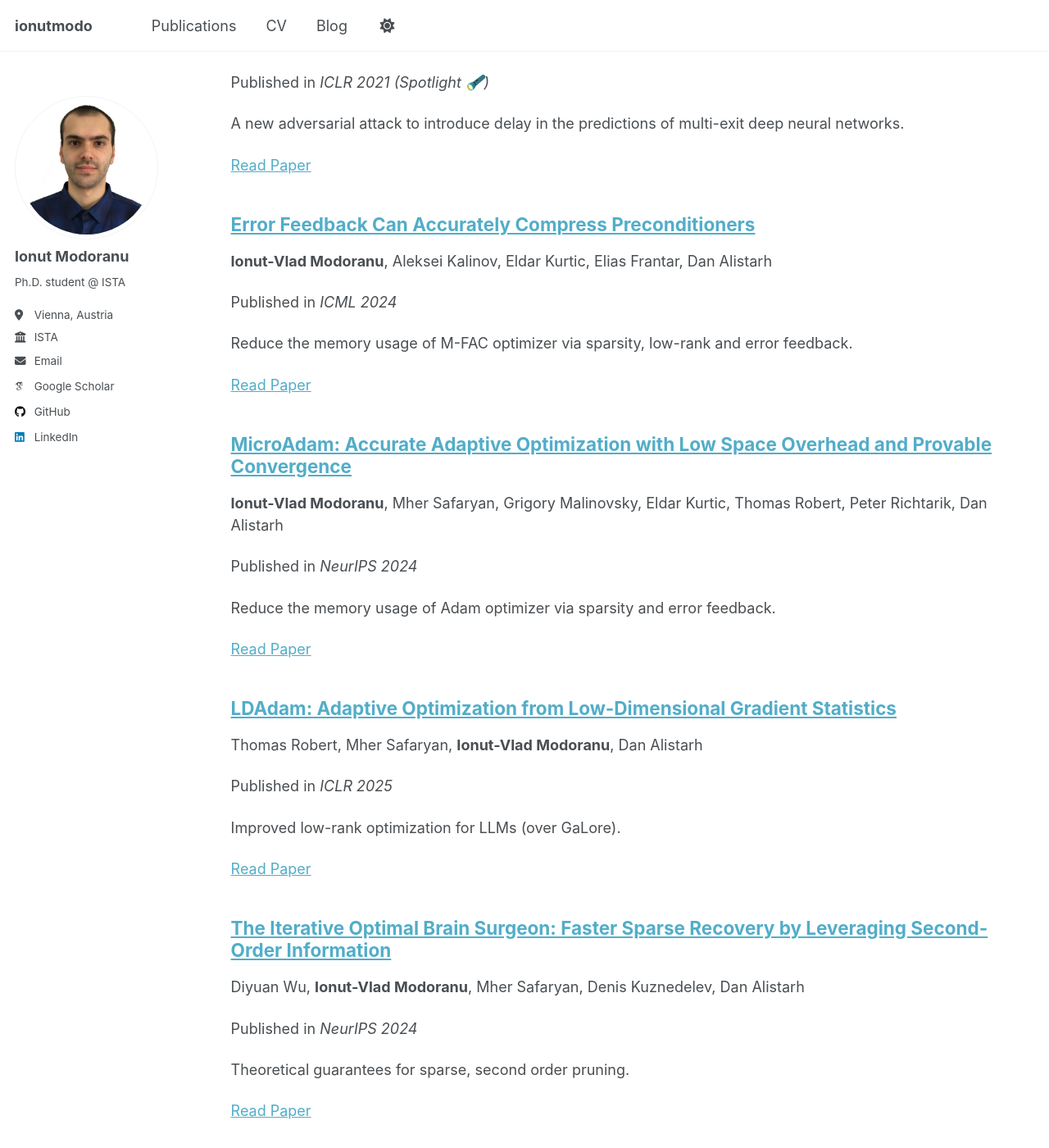
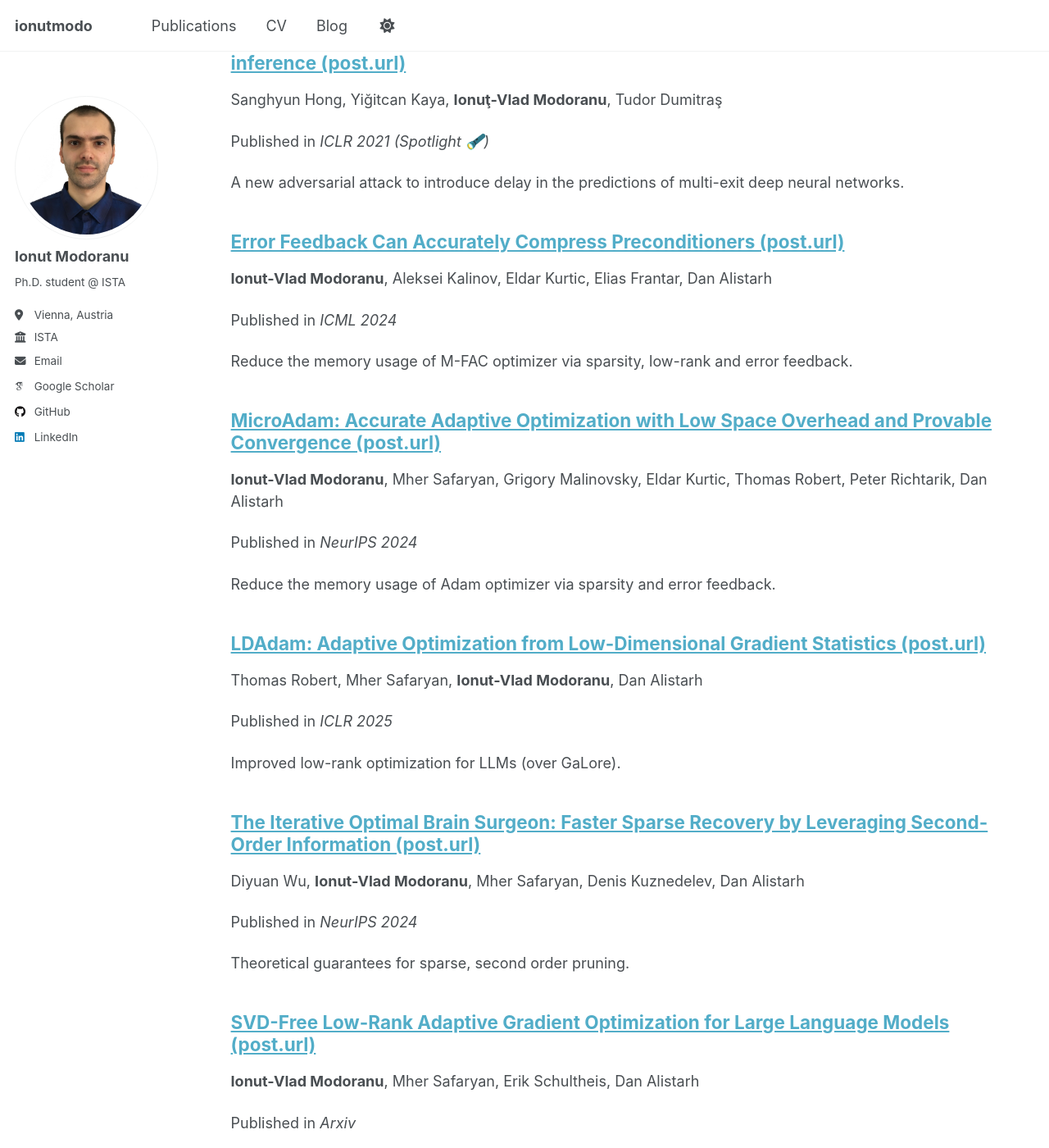
Before and after one commit to ionutmodo/ionutmodo.github.io, a Jekyll site: the page built from _pages/sitemap.md, in a window 1280 px wide and 1400 px high, scrolled down 2218 px. Shown: the whole window at 82% size. Built offline with Jekyll 4.4.1, drawn with Linux system fonts in a browser that asks for light colours; some web fonts are replaced; some of the changed text lies outside the part shown.

Commit message:
test message

```diff
--- a/_includes/archive-single.html
+++ b/_includes/archive-single.html
@@ -28,9 +28,10 @@
 
     <h2 class="archive__item-title" itemprop="headline">
       {% if post.link %}
-        <a href="{{ post.link }}">{{ title }}</a> <a href="{{ base_path }}{{ post.url }}" rel="permalink"><i class="fa fa-link" aria-hidden="true" title="permalink"></i><span class="sr-only">Permalink</span></a>
+        <a href="{{ post.link }}">{{ title }} (post.link)</a> <a href="{{ base_path }}{{ post.url }}"
+                                                                 rel="permalink"><i class="fa fa-link" aria-hidden="true" title="permalink"></i><span class="sr-only">Permalink</span></a>
       {% else %}
-        <a href="{{ base_path }}{{ post.url }}" rel="permalink">{{ title }}</a>
+        <a href="{{ base_path }}{{ post.url }}" rel="permalink">{{ title }} (post.url)</a>
       {% endif %}
     </h2>
 
@@ -72,7 +73,7 @@
     {% elsif post.paperurl and post.bibtexurl %}
       <p><a href=" {{ post.paperurl }} ">Download Paper</a> | <a href="{{ post.bibtexurl }}">Download Bibtex</a></p>
     {% elsif post.paperurl %}
-      <p><a href=" {{ post.paperurl }} ">Read Paper</a></p>
+<!--      <p><a href=" {{ post.paperurl }} ">Read Paper</a></p>-->
     {% elsif post.slidesurl and post.bibtexurl %}
       <p><a href="{{ post.slidesurl }}">Download Slides</a> | <a href="{{ post.bibtexurl }}">Download Bibtex</a></p>
     {% elsif post.slidesurl %}
```
